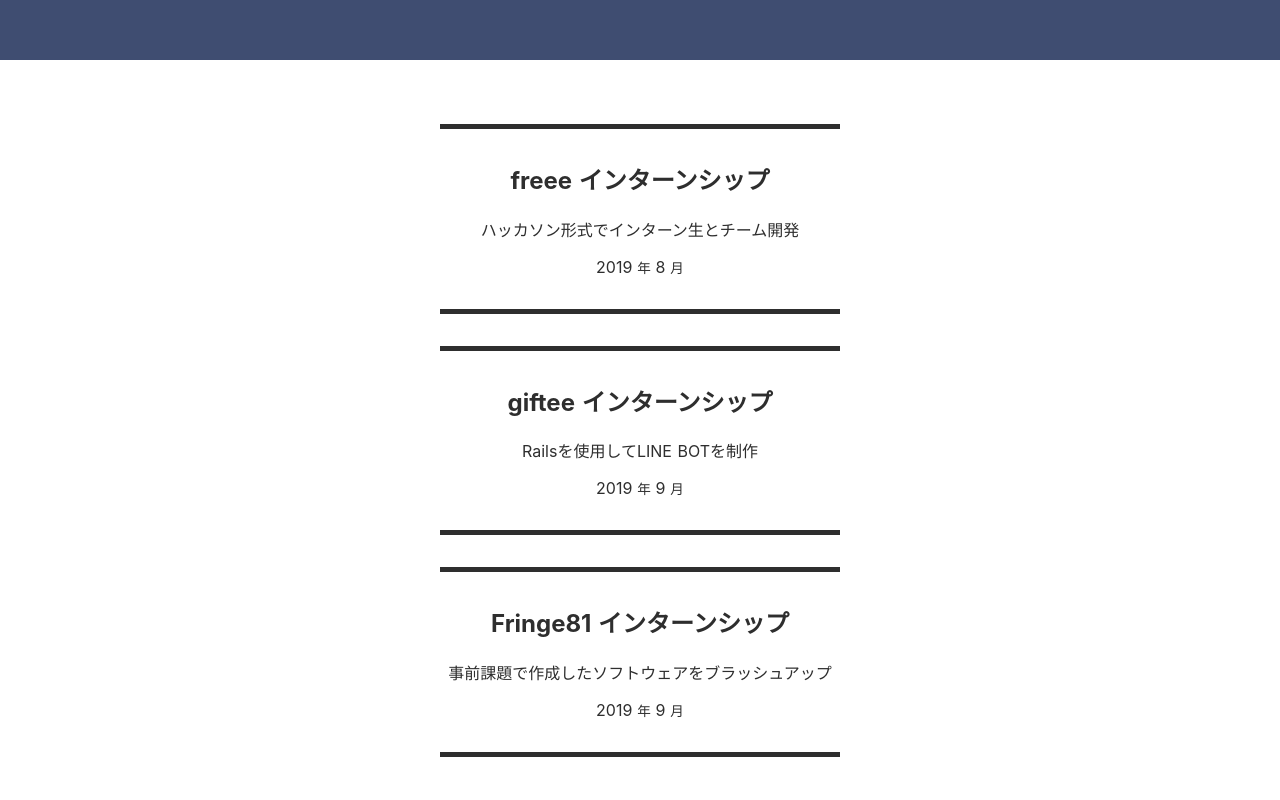
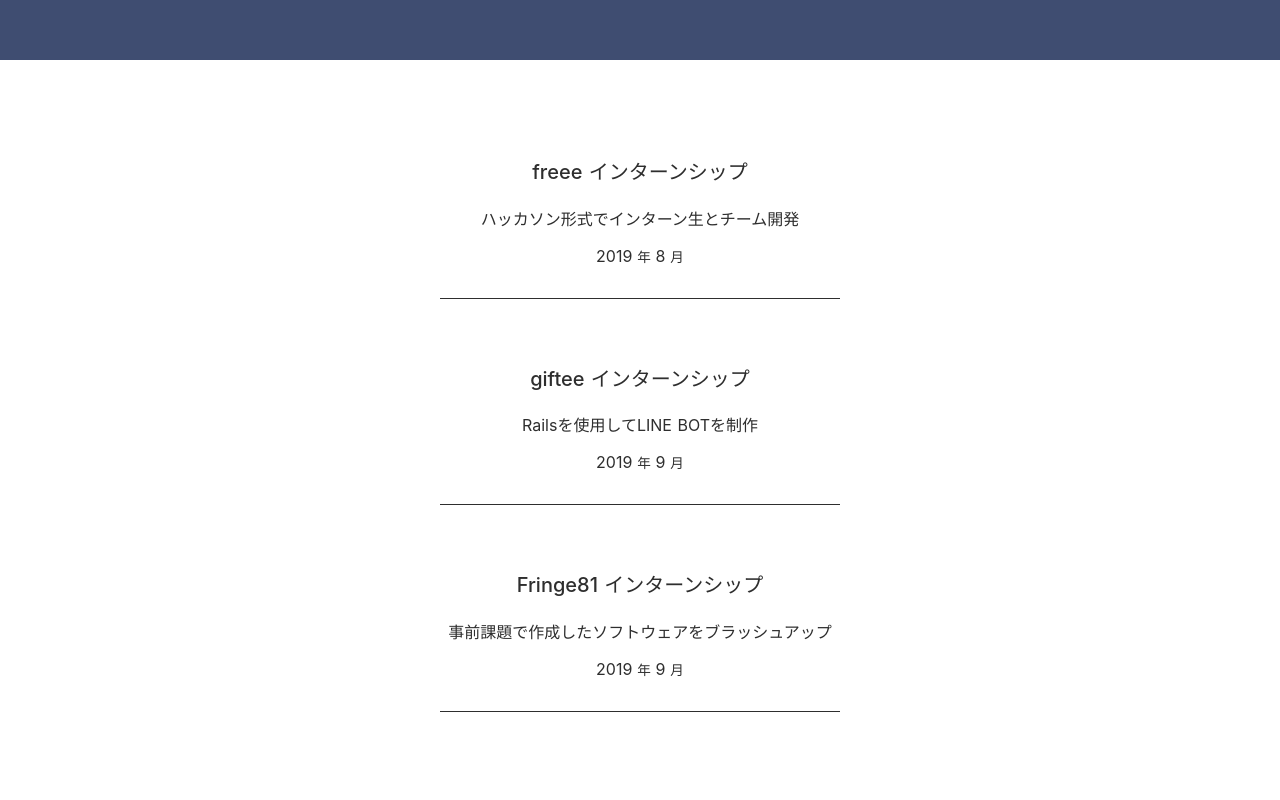
Before and after one commit to zsp2088dev/portfolio, a Nuxt app: page / in a window 1280 px wide. Shown: the part 2300-3100 px from the top of the page. Built offline with nearby package versions, Linux system fonts and the light colour scheme.

Commit message:
CareerCardのデザインを修正

```diff
--- a/components/01_atoms/text/SubTitleText.vue
+++ b/components/01_atoms/text/SubTitleText.vue
@@ -16,4 +16,9 @@ export default {
 }
 </script>
 
-<style scoped></style>
+<style scoped>
+h2 {
+  font-weight: 500;
+  font-size: 1.25rem;
+}
+</style>
--- a/components/02_molecules/CareerCard.vue
+++ b/components/02_molecules/CareerCard.vue
@@ -1,8 +1,8 @@
 <template>
   <div class="career-card">
-    <sub-title-text :title="title"></sub-title-text>
+    <sub-title-text :title="title" />
     <explanation-text>{{ text }}</explanation-text>
-    <date-text :year="year" :month="month"></date-text>
+    <date-text :year="year" :month="month" />
   </div>
 </template>
 
@@ -36,8 +36,7 @@ export default {
 
 <style scoped lang="scss">
 .career-card {
-  border-top: solid 5px $text-color;
-  border-bottom: solid 5px $text-color;
+  border-bottom: solid 1px $text-color;
   padding: 2rem 0;
   width: 400px;
 }
```
